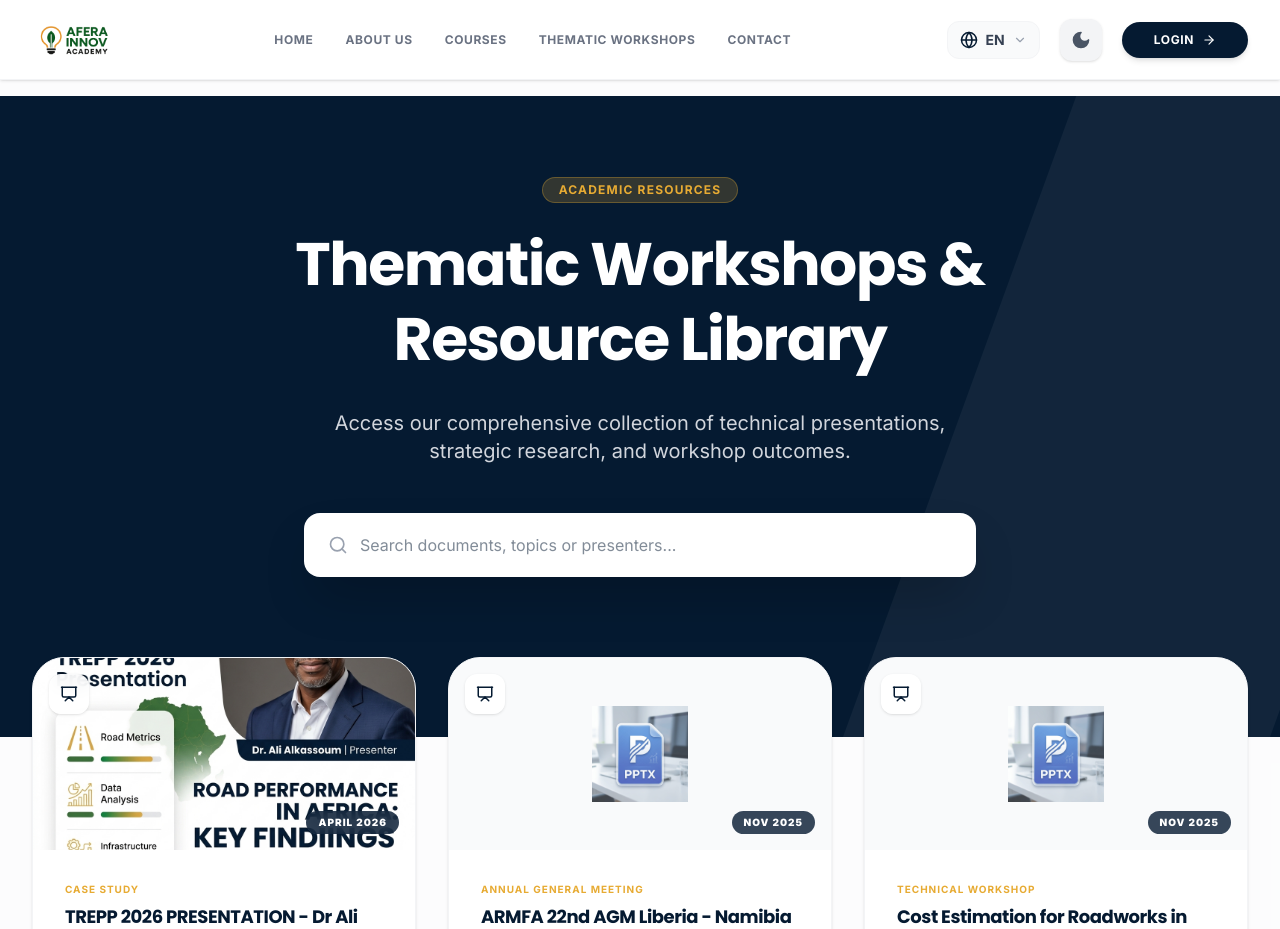
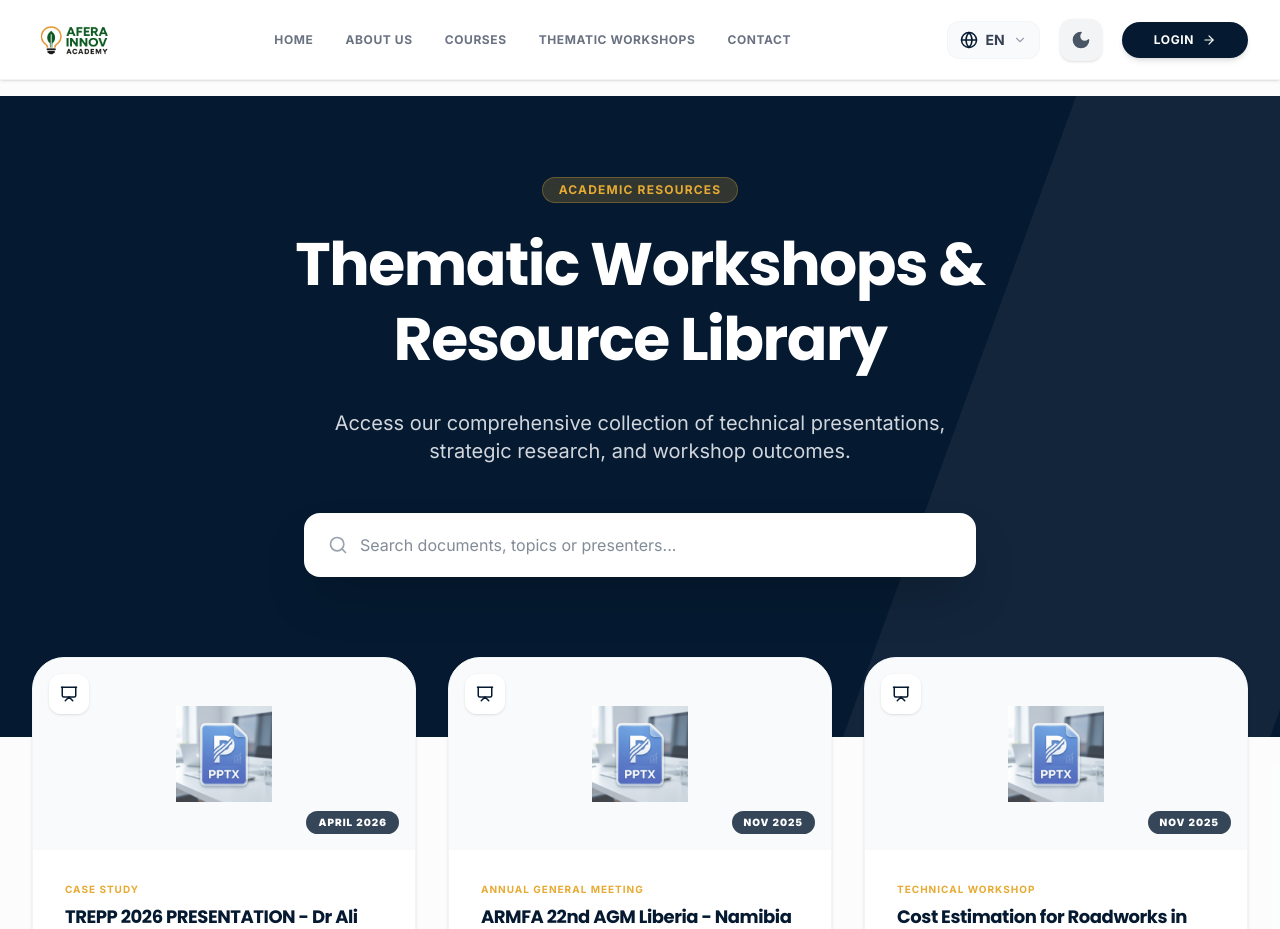
Before and after one commit to Alee24/AFERA, a Next.js app in the folder frontend/: page /1/workshops in a window 1280 px wide. Shown: the top 929 px of the page. Built offline with nearby package versions, Linux system fonts and the light colour scheme.

Commit message:
style: remove custom thumbnail for TREPP presentation to use standard icon

```diff
--- a/frontend/src/app/[lang]/workshops/page.tsx
+++ b/frontend/src/app/[lang]/workshops/page.tsx
@@ -25,8 +25,7 @@ const workshopDocs = [
     filename: "TREPP-2026-PRESENTATION-Dr-Ali-Alkassoum.pptx",
     type: "PPTX",
     category: "Case Study",
-    date: "April 2026",
-    thumbnail: "/trepp-thumbnail.png"
+    date: "April 2026"
   },
   {
     id: 1,
```
